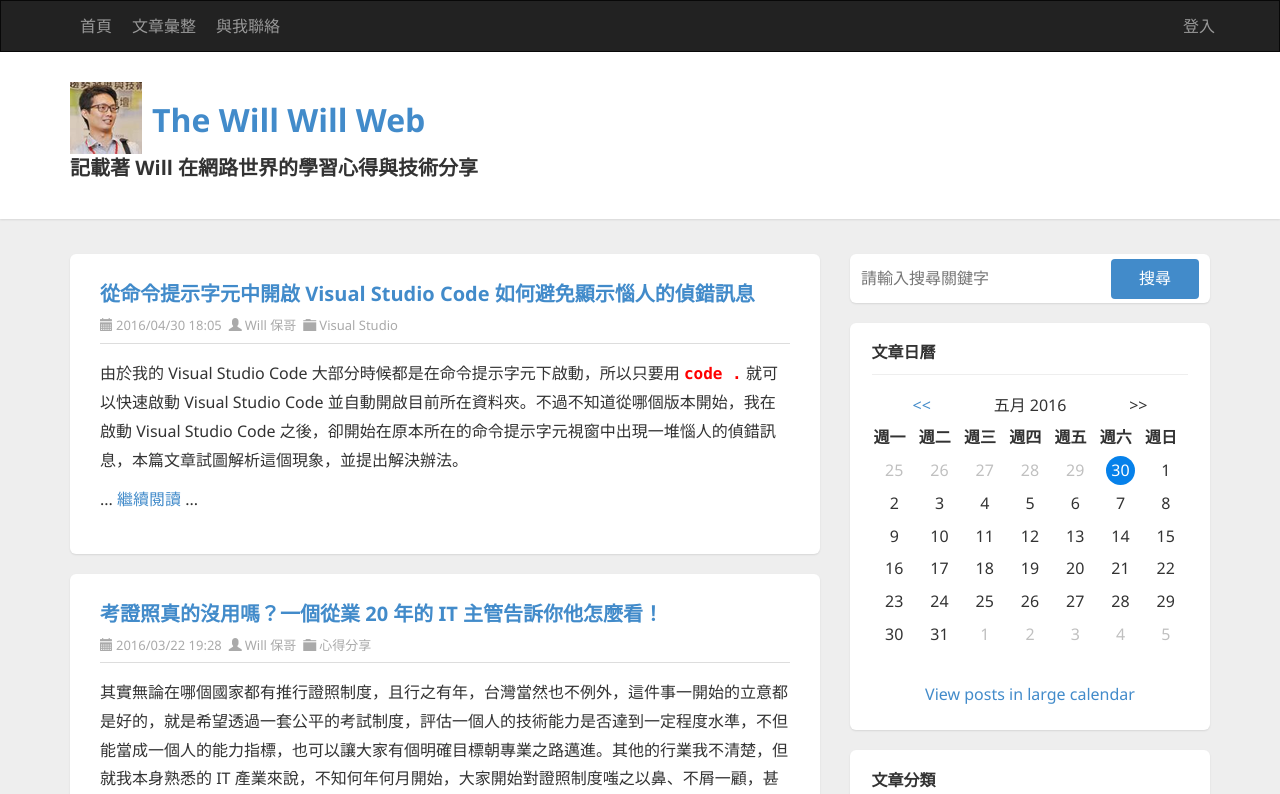
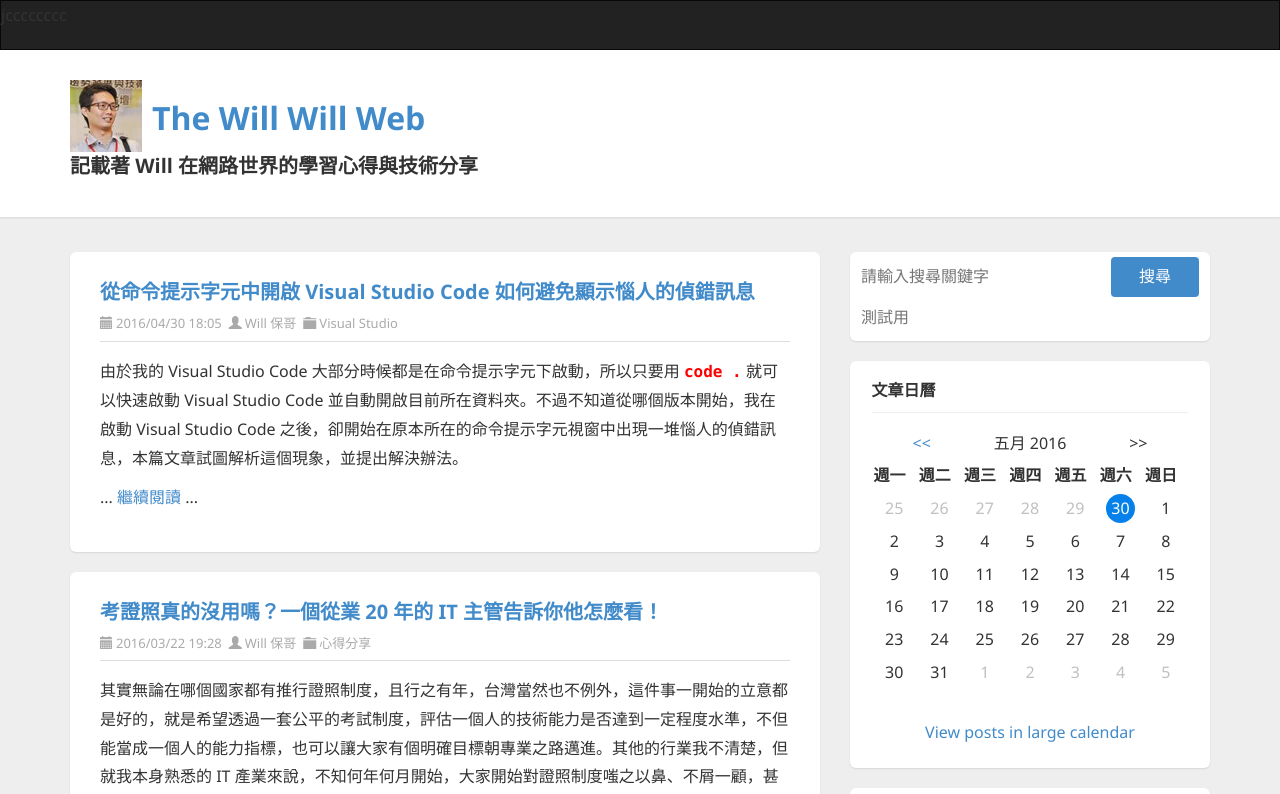
Before and after one commit to weweaaa/Angular-9---Demo1, an Angular app: page / in a window 1280 px wide. Shown: the top 794 px of the page. Built offline with nearby package versions, Linux system fonts and the light colour scheme.

Commit message:
新增：基礎指令 事件繫結練習 新增：透過 httpClient DI 注入，並使用 http get 取得 json 資料

```diff
--- a/src/app/app.component.html
+++ b/src/app/app.component.html
@@ -174,8 +174,21 @@
         <div class="widget search">
           <div class="widget-content">
             <div id="searchbox">
-              <input type="text" placeholder="請輸入搜尋關鍵字" accesskey="s" />
+              <input
+                (wheel)="wheelChange($event)"
+                (paste)="userPaste($event)"
+                (copy)="userCopy($event)"
+                type="text"
+                placeholder="請輸入搜尋關鍵字"
+                accesskey="s"
+              />
               <input type="button" value="搜尋" id="searchbutton" />
+              <br />
+              <input
+                (keydown)="userKeydown($event)"
+                placeholder="測試用"
+                type="text"
+              />
             </div>
           </div>
         </div>
@@ -417,3 +430,8 @@
 </section>
 <!-- CONTAINER END -->
 <app-footer></app-footer>
+
+<!-- 使用 pre 這個 tag 可以讓呈現的格式依據物件內容格式呈現 -->
+<pre
+  >{{ data | json }}
+</pre>
--- a/src/app/app.component.ts
+++ b/src/app/app.component.ts
@@ -1,10 +1,72 @@
-import { Component } from '@angular/core';
+import { Component, OnInit } from '@angular/core';
+import { HttpClient } from '@angular/common/http';
 
 @Component({
   selector: 'app-root',
   templateUrl: './app.component.html',
   styleUrls: ['./app.component.css']
 })
-export class AppComponent {
+export class AppComponent implements OnInit {
   title = 'demo1';
+  data: any;
+
+  constructor(private http: HttpClient) {
+
+  }
+
+  ngOnInit(): void {
+    this.getData().subscribe((value) => {
+      this.data = value;
+    });
+  }
+
+  /**
+   * 抓取複製事件
+   */
+  userCopy(event: KeyboardEvent) {
+    console.log('copy => ', event);
+    // console.log(event.code);
+    // if (event.ctrlKey === true && event.c === true) {
+    //   console.log('使用者按下了 ctrl + c 複製組合鍵。');
+    // }
+  }
+
+  /**
+   * 抓取黏貼事件
+   */
+  userPaste(event: KeyboardEvent) {
+    console.log('past => ', event);
+  }
+
+  /**
+   * 滑鼠滾動事件
+   */
+  wheelChange(event: WheelEvent) {
+    console.log(event);
+
+    // TODO 處理滾動時要做的事情
+
+    // 此作法可以攔截事件，避免事件繼續往 body 傳
+    // 如果沒有做此作法，那在滾動滑鼠滾輪時，會造成 body 跟著一起滾動
+    event.preventDefault();
+  }
+
+
+  userKeydown(event: KeyboardEvent) {
+    // console.log('user keydown =>', event);
+    if (!event.shiftKey && (event.key === 'Enter' || event.key === 'Tab')) {
+      event.preventDefault();
+      console.log('抓取到使用者組合鍵');
+    }
+
+    // if (event.ctrlKey && (event.key === 'KeyA' || event.key === 'KeyR')) {
+
+    // }
+
+    // event.preventDefault();
+  }
+
+  getData() {
+    return this.http.get('http://localhost:4200/api/articles.json');
+  }
 }
--- a/src/app/app.module.ts
+++ b/src/app/app.module.ts
@@ -1,6 +1,8 @@
 import { BrowserModule } from '@angular/platform-browser';
 import { NgModule } from '@angular/core';
 
+import { FormsModule } from '@angular/forms';
+import { HttpClientModule } from '@angular/common/http';
 import { AppRoutingModule } from './app-routing.module';
 import { AppComponent } from './app.component';
 import { HeaderComponent } from './header/header.component';
@@ -16,7 +18,9 @@
   ],
   imports: [
     BrowserModule,
-    AppRoutingModule
+    AppRoutingModule,
+    FormsModule,
+    HttpClientModule
   ],
   providers: [],
   bootstrap: [AppComponent]
--- a/src/app/header/header.component.html
+++ b/src/app/header/header.component.html
@@ -1,6 +1,10 @@
 <!-- Header START -->
 <header class="header">
-  <div class="navbar navbar-inverse" role="navigation">
+  <div
+    [innerText]="'jcccccccc'"
+    class="navbar navbar-inverse"
+    role="navigation"
+  >
     <div class="container">
       <div class="navbar-header">
         <button
@@ -30,6 +34,7 @@
   <div class="title-wrapper">
     <div class="container">
       <img
+        (click)="clickTest($event)"
         src="./assets/images/logo.png"
         class="pull-left logo"
         alt="The Will Will Web"
--- a/src/app/header/header.component.ts
+++ b/src/app/header/header.component.ts
@@ -12,4 +12,12 @@
   ngOnInit(): void {
   }
 
+  clickTest(event: MouseEvent) {
+    console.log(event);
+    if (event.metaKey === true) {
+      console.log('使用者組合了 windows 鍵');
+    } else if (event.altKey === true) {
+      console.log('使用者組合了 alt 鍵');
+    }
+  }
 }
```
Also changed, not shown: 1 other file (tests, documents, lock files or other folders).
